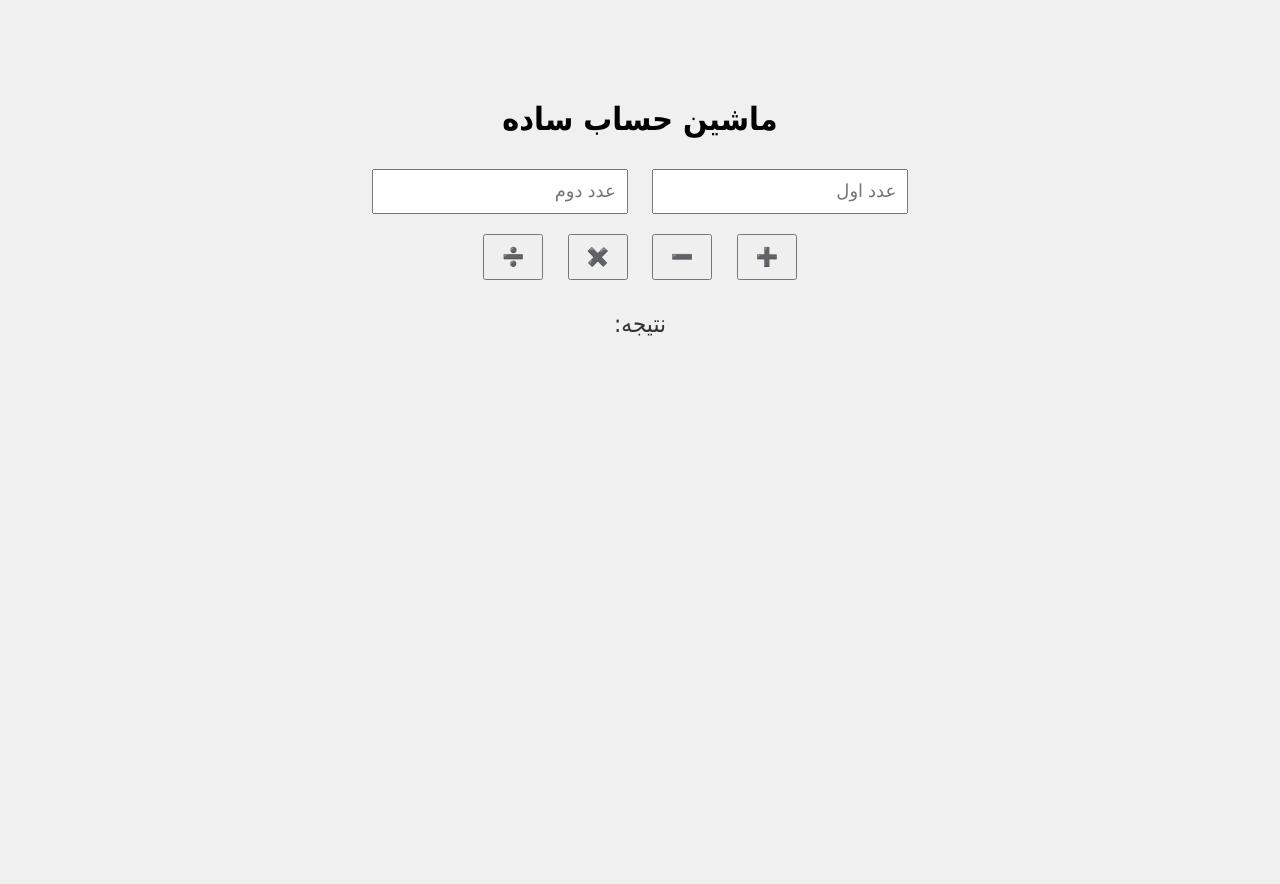
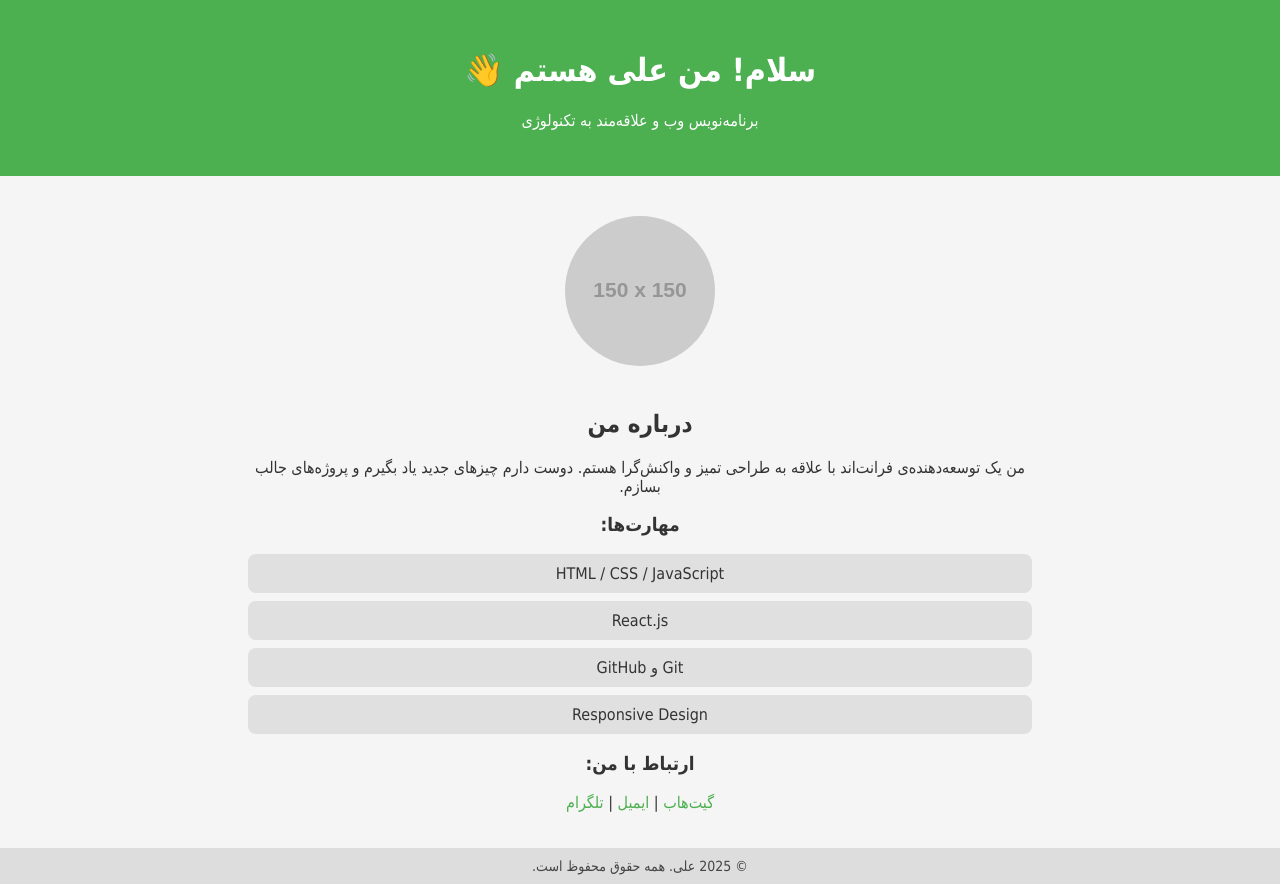
Before and after one commit to abzaronline/calculator, a plain HTML site: page index.html in a window 1280 px wide. Before the commit the page ends 800 px from the top, so only its background shows below. Drawn offline with Linux system fonts and the light colour scheme; placeholder pictures from the web are drawn by us.

Commit message:
Add files via upload

```diff
--- a/index.html
+++ b/index.html
@@ -1,58 +1,88 @@
 
 <!DOCTYPE html>
-<html lang="fa">
+<html lang="fa" dir="rtl">
 <head>
   <meta charset="UTF-8">
-  <title>ماشین حساب ساده</title>
+  <meta name="viewport" content="width=device-width, initial-scale=1">
+  <title>درباره من</title>
   <style>
     body {
       font-family: Tahoma, sans-serif;
-      direction: rtl;
+      margin: 0;
+      padding: 0;
+      background: #f5f5f5;
+      color: #333;
       text-align: center;
-      margin-top: 100px;
-      background-color: #f0f0f0;
     }
-    input, button {
-      margin: 10px;
+    header {
+      background-color: #4CAF50;
+      color: white;
+      padding: 30px 0;
+    }
+    section {
+      padding: 20px;
+      max-width: 800px;
+      margin: auto;
+    }
+    img {
+      border-radius: 50%;
+      width: 150px;
+      margin: 20px 0;
+    }
+    ul {
+      list-style: none;
+      padding: 0;
+    }
+    li {
+      background: #e0e0e0;
+      margin: 8px;
       padding: 10px;
-      font-size: 18px;
+      border-radius: 8px;
     }
-    button {
-      width: 60px;
+    footer {
+      background: #ddd;
+      padding: 10px;
+      font-size: 14px;
+      color: #444;
     }
-    #result {
-      margin-top: 20px;
-      font-size: 24px;
-      color: #333;
+    a {
+      color: #4CAF50;
+      text-decoration: none;
     }
   </style>
 </head>
 <body>
-  <h1>ماشین حساب ساده</h1>
-  <input type="number" id="num1" placeholder="عدد اول">
-  <input type="number" id="num2" placeholder="عدد دوم"><br>
-  <button onclick="calculate('+')">➕</button>
-  <button onclick="calculate('-')">➖</button>
-  <button onclick="calculate('*')">✖️</button>
-  <button onclick="calculate('/')">➗</button>
 
-  <div id="result">نتیجه: </div>
+<header>
+  <h1>سلام! من علی هستم 👋</h1>
+  <p>برنامه‌نویس وب و علاقه‌مند به تکنولوژی</p>
+</header>
 
-  <script>
-    function calculate(op) {
-      const a = parseFloat(document.getElementById("num1").value);
-      const b = parseFloat(document.getElementById("num2").value);
-      let res = "خطا!";
-      if (!isNaN(a) && !isNaN(b)) {
-        switch (op) {
-          case "+": res = a + b; break;
-          case "-": res = a - b; break;
-          case "*": res = a * b; break;
-          case "/": res = b !== 0 ? a / b : "تقسیم بر صفر!"; break;
-        }
-      }
-      document.getElementById("result").innerText = "نتیجه: " + res;
-    }
-  </script>
+<section>
+  <img src="https://via.placeholder.com/150" alt="تصویر من">
+
+  <h2>درباره من</h2>
+  <p>من یک توسعه‌دهنده‌ی فرانت‌اند با علاقه به طراحی تمیز و واکنش‌گرا هستم. دوست دارم چیزهای جدید یاد بگیرم و پروژه‌های جالب بسازم.</p>
+
+  <h3>مهارت‌ها:</h3>
+  <ul>
+    <li>HTML / CSS / JavaScript</li>
+    <li>React.js</li>
+    <li>Git و GitHub</li>
+    <li>Responsive Design</li>
+  </ul>
+
+  <h3>ارتباط با من:</h3>
+  <p>
+    <a href="https://github.com/yourusername" target="_blank">گیت‌هاب</a> |
+    <a href="mailto:you@example.com">ایمیل</a> |
+    <a href="https://t.me/yourtelegram" target="_blank">تلگرام</a>
+  </p>
+</section>
+
+<footer>
+  © 2025 علی. همه حقوق محفوظ است.
+</footer>
+
 </body>
 </html>
```
